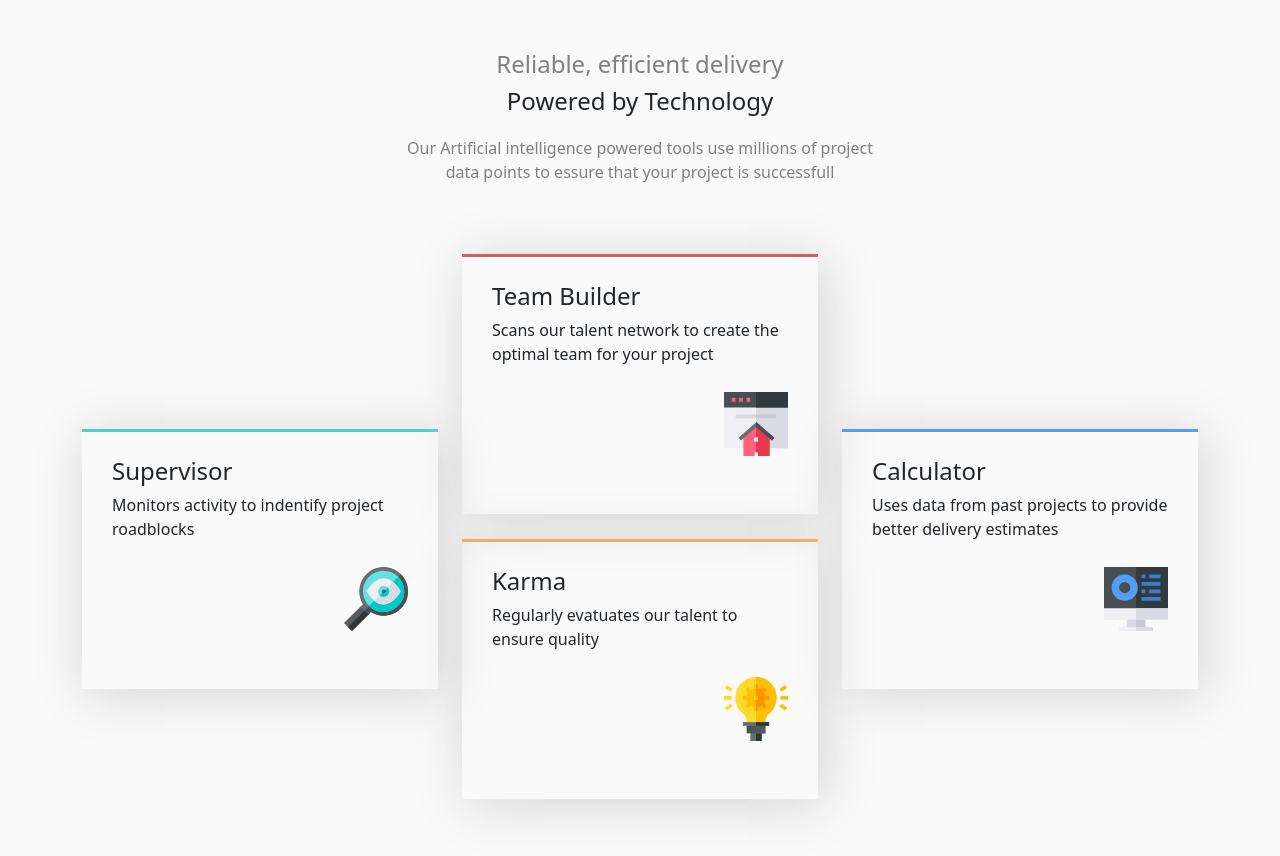
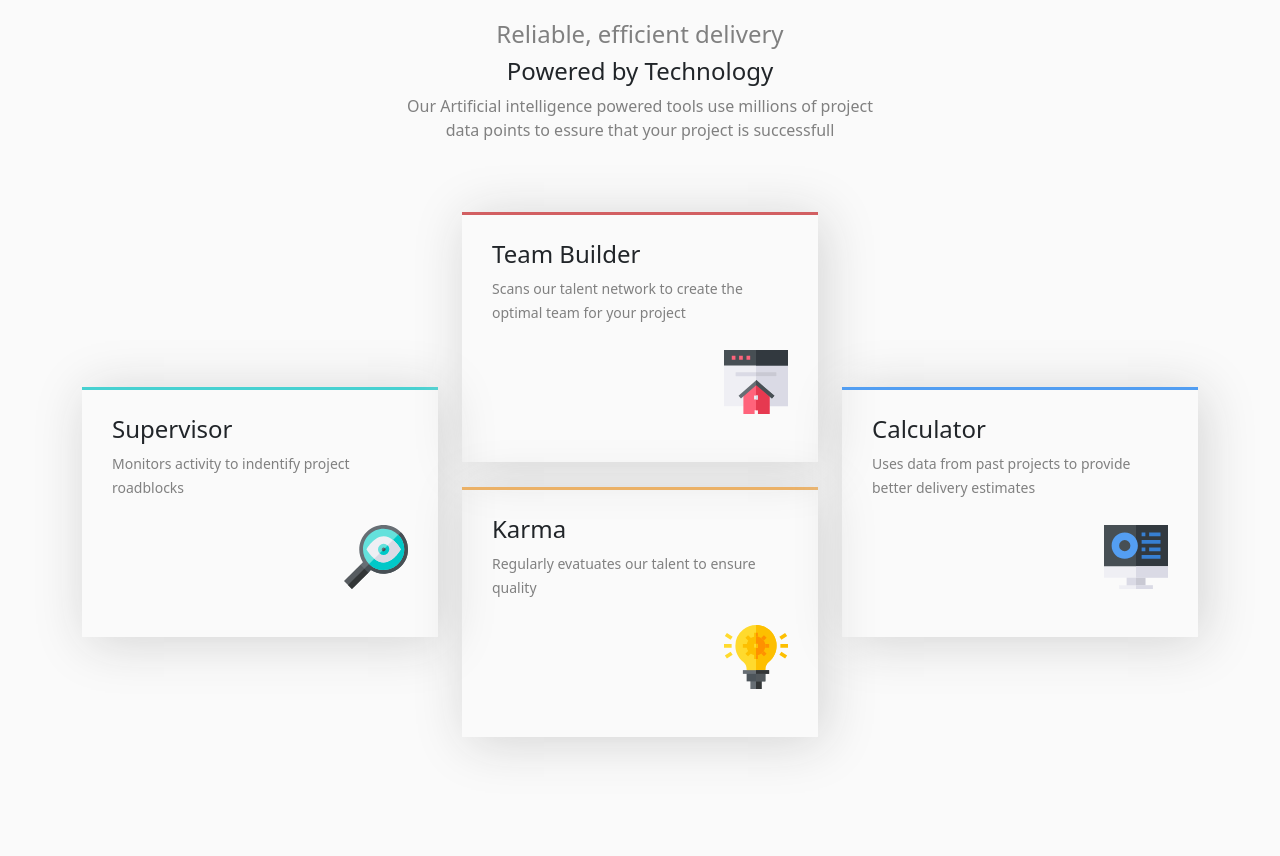
Before and after one commit to rbshoriful/Qtec, a plain HTML site: page index.html in a window 1280 px wide. After the commit the page ends 832 px from the top, so only its background shows below. Drawn offline with nearby package versions, Linux system fonts and the light colour scheme.

Commit message:
resolved

```diff
--- a/index.html
+++ b/index.html
@@ -23,7 +23,7 @@
             <div class="col-md-4">
                 <div class="box box1">
                     <h4>Supervisor</h4>
-                    <p>Monitors activity to indentify project roadblocks</p>
+                    <p><small>Monitors activity to indentify project roadblocks</small></p>
                     <img src="images/icon-supervisor.svg" alt="">
                 </div>
             </div>
@@ -31,14 +31,14 @@
                 <div class=" box box2">
                     <div>
                         <h4>Team Builder</h4>
-                        <p>Scans our talent network to create the optimal team for your project</p>
+                        <p><small>Scans our talent network to create the optimal team for your project</small></p>
                         <img src="images/icon-team-builder.svg" alt="">
                     </div>
                 </div>
                 <div class="box box3">
                     <div>
                         <h4>Karma</h4>
-                        <p>Regularly evatuates our talent to ensure quality</p>
+                        <p><small>Regularly evatuates our talent to ensure quality</small></p>
                         <img src="images/icon-karma.svg" alt="">
                     </div>
                 </div>
@@ -46,7 +46,7 @@
             <div class="col-md-4">
                 <div class="box box4">
                     <h4>Calculator</h4>
-                    <p>Uses data from past projects to provide better delivery estimates</p>
+                    <p><small>Uses data from past projects to provide better delivery estimates</small></p>
                     <img src="images/icon-calculator.svg" alt="">
                 </div>
             </div>
--- a/style.css
+++ b/style.css
@@ -13,13 +13,16 @@ body{
     width: 40%;
     text-align: center;
 }
-.header-bg p{
+.header-bg {
     margin-top: 20px;
+}
+p{
     color: gray;
 }
+
 .box{
     box-shadow: 5px 5px 50px lightgray;
-    height: 260px;
+    height: 250px;
     margin-bottom: 25px;
     padding: 25px 30px ;
 
@@ -38,7 +41,7 @@ body{
 }
 .box img{
     float: right;
-    margin-top: 30px;
+    margin-top: 10px;
 }
 .box4{
     margin-top: 175px;
@@ -49,7 +52,7 @@ body{
         margin-top: 10px;
     }
 }
-@media only screen and (min-width: 767px) and (max-width: 980px) {
+@media only screen and (min-width: 768px) and (max-width: 980px) {
     .header-bg{
         width: 60%;
     }
```
